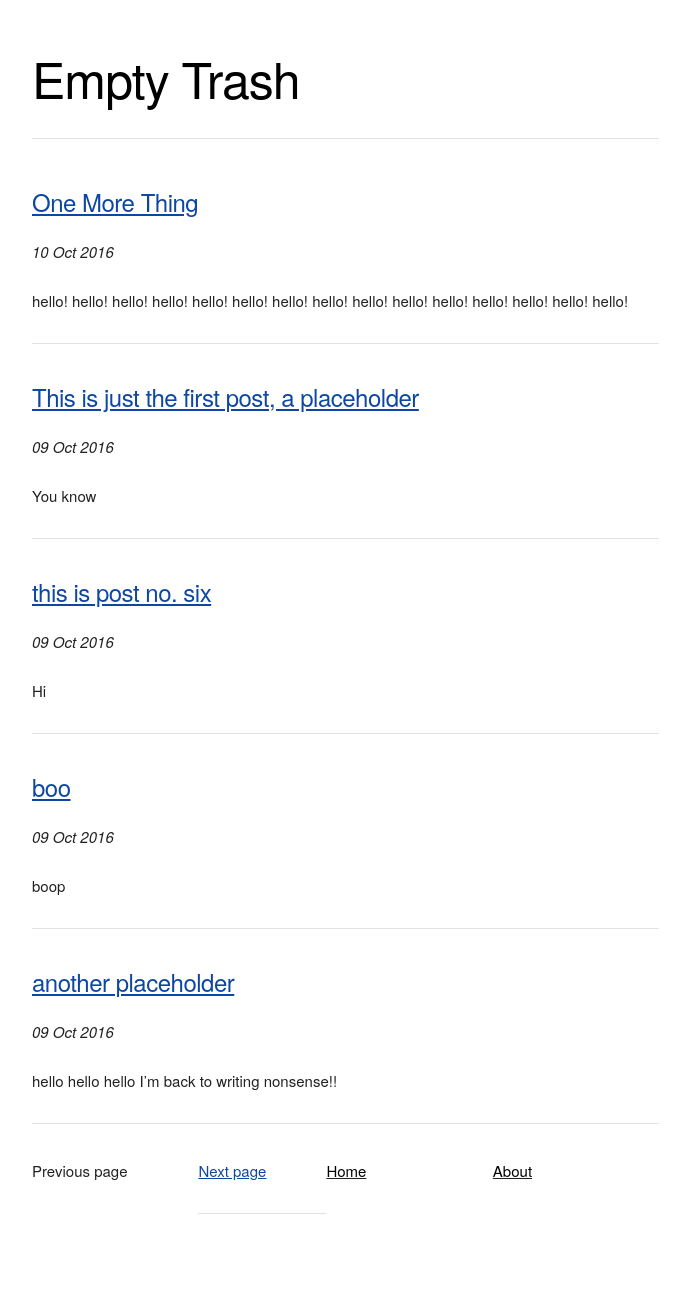
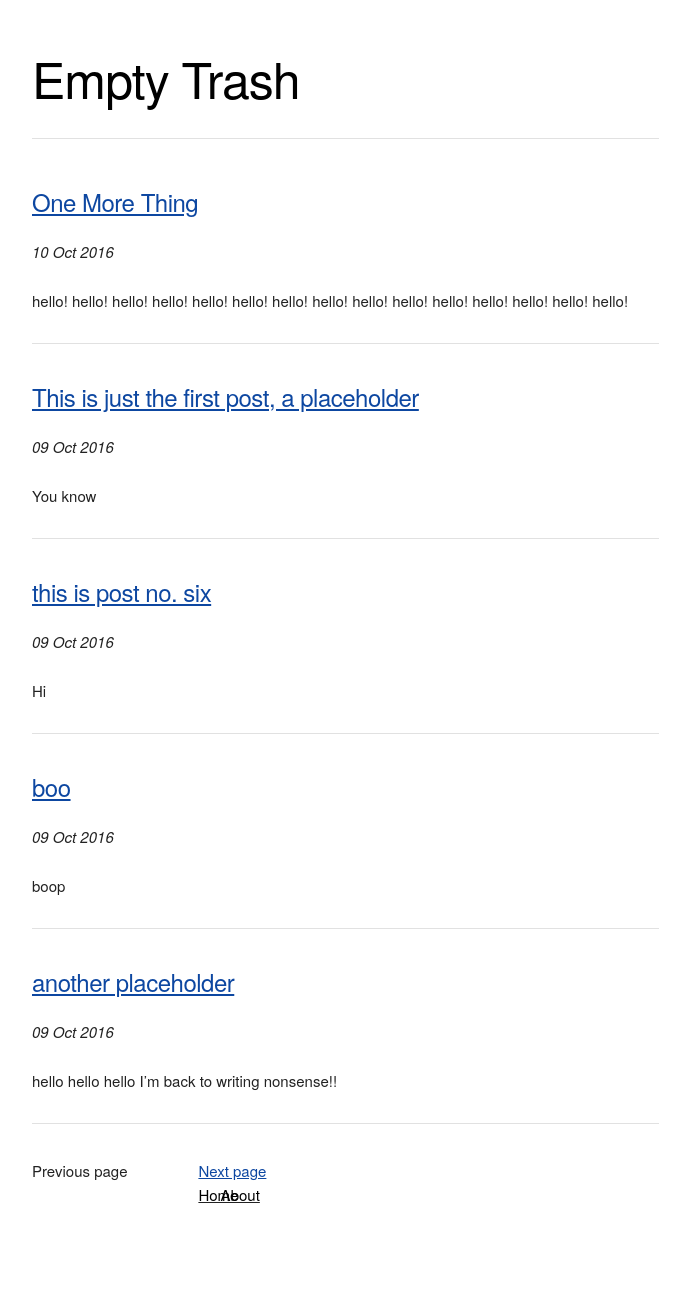
Before and after one commit to mt-trash/mt-trash.github.io, a Jekyll site: the page built from index.html, in a window 1280 px wide. Shown: the whole page, without its empty margins (128-818 px from the left). Built offline with Jekyll 4.4.1, drawn with Linux system fonts in a browser that asks for light colours; the list of posts is cut into pages by our own code; after the commit the page ends 1223 px from its top, so only the background shows below that.

Commit message:
Update index.html

```diff
--- a/index.html
+++ b/index.html
@@ -24,5 +24,5 @@ title: Empty Trash
   {% else %}
     <span>Next page</span>
   {% endif %}
-    <hr>
+  <div>
 </div>
```
